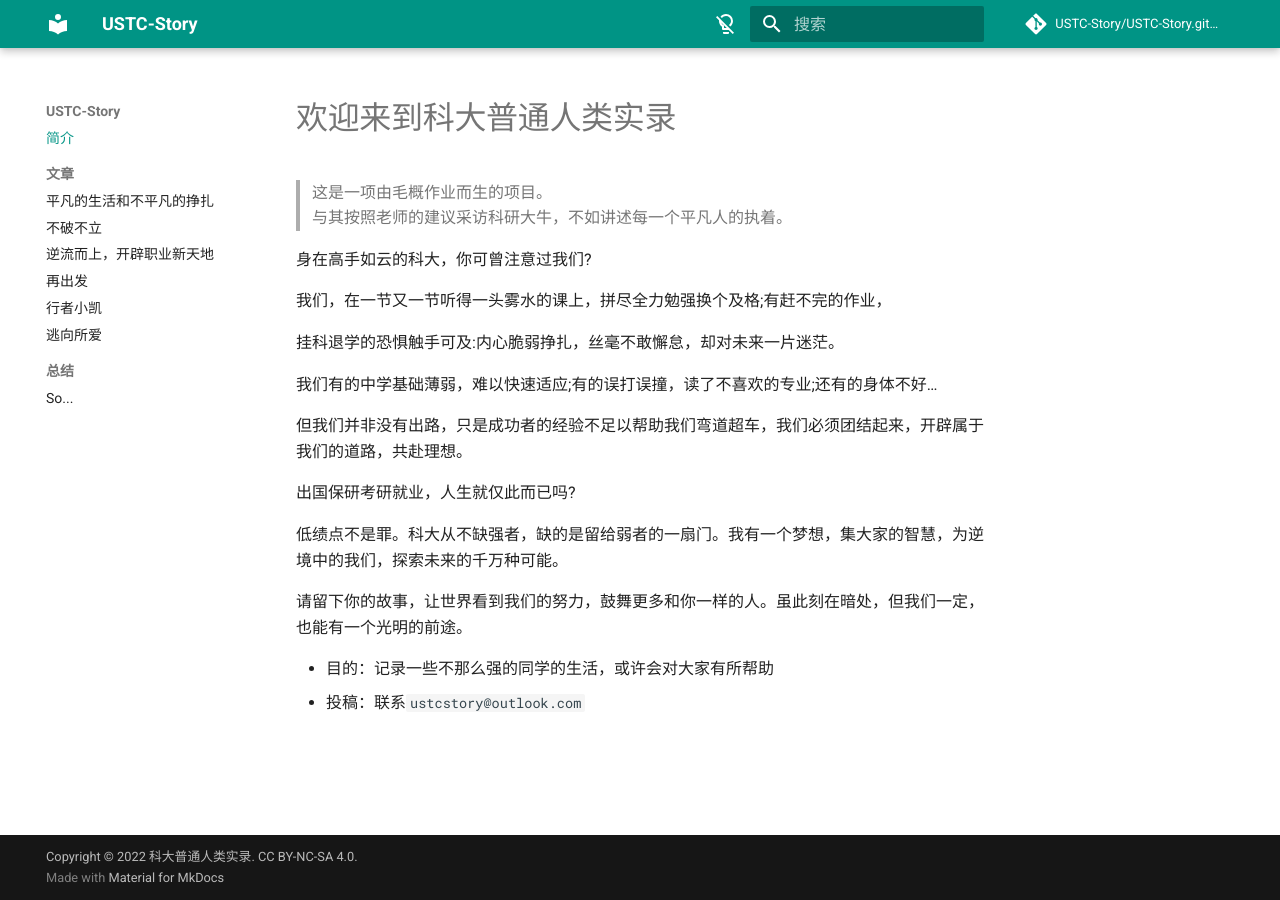
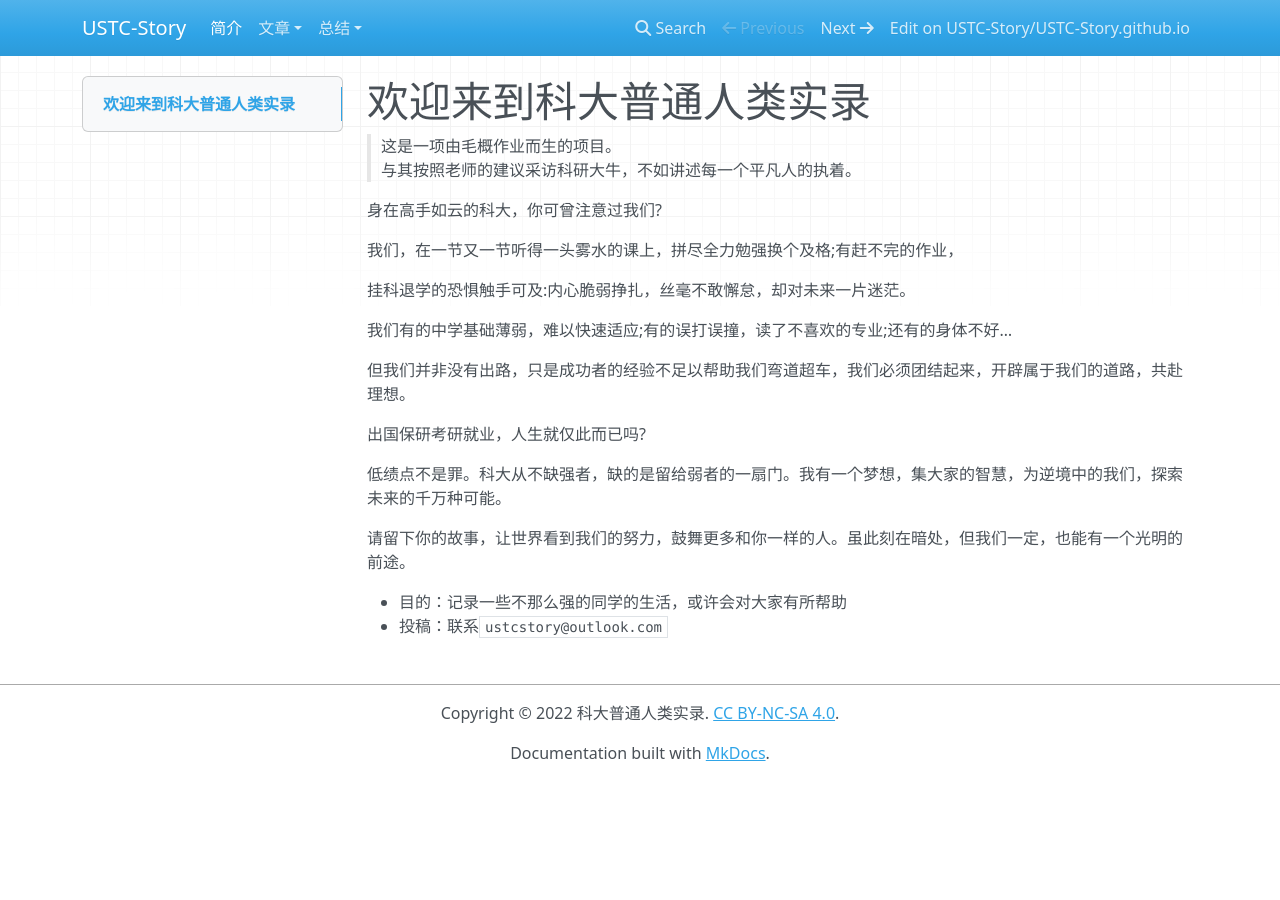
Before and after one commit to USTC-Story/USTC-Story.github.io, an MkDocs documentation site: the page built from docs/index.md, in a window 1280 px wide. Built offline with MkDocs 1.6.1, drawn with Linux system fonts in a browser that asks for light colours; nearby versions of some CDN libraries; comment, search, counter and statistics services are not loaded.

Commit message:
update theme.

```diff
--- a/mkdocs.yml
+++ b/mkdocs.yml
@@ -1,6 +1,5 @@
 # Project information
 site_name: "USTC-Story"
-site_description: "目前的一些采访稿"
 #site_author: ""
 #site_url: https://USTC-Story.git.ustc.edu.cn.io
 #site_dir: public
@@ -15,7 +14,7 @@ copyright: 'Copyright &copy; 2022 科大普通人类实录. <a href="https://cre
 
 # Configuration
 theme:
-  name: material
+  name: mkdocs
   language: zh
   palette:
     - scheme: default
```
